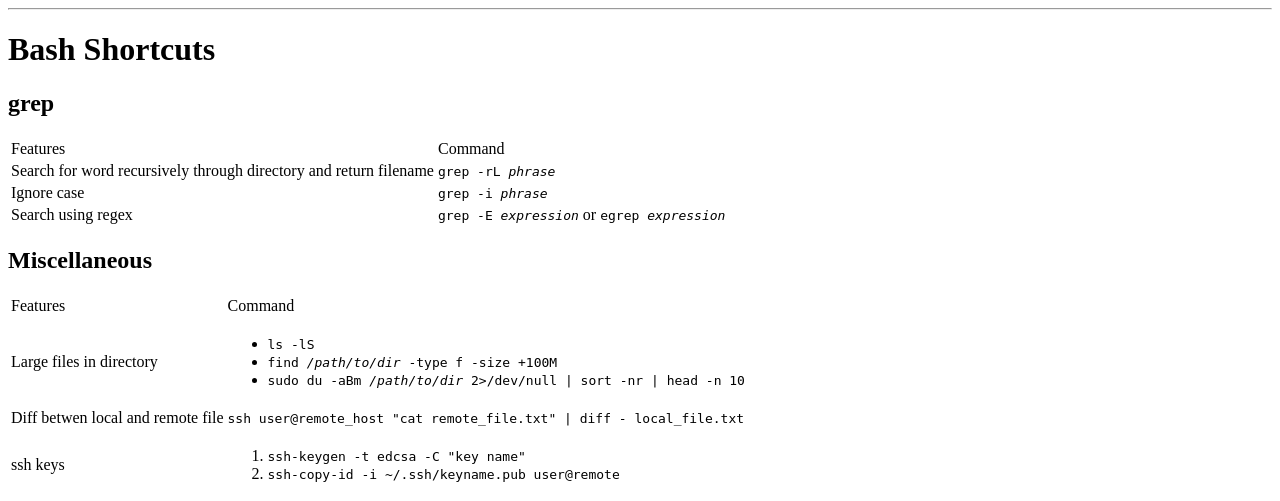
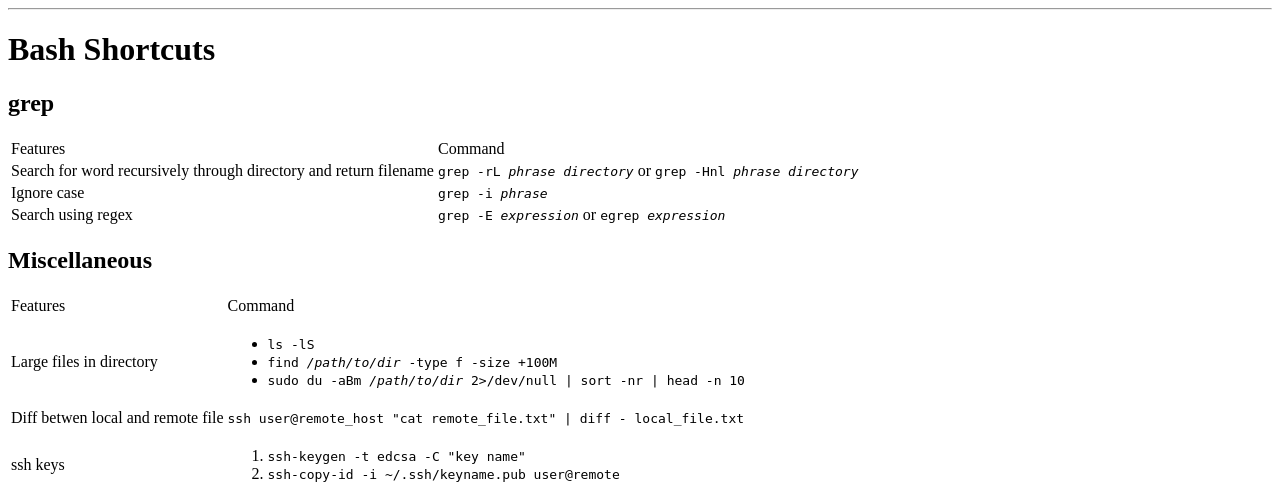
Before and after one commit to chrisharris000/helper-website, a Flask app: page /bash in a window 1280 px wide. Shown: the part 54-555 px from the top of the page. Run offline with Flask 3, Linux system fonts and the light colour scheme; parts of the project's set-up code (start-up, migrations or seed data) failed here and were passed over.

Commit message:
added detail to grep

```diff
--- a/templates/bash.html
+++ b/templates/bash.html
@@ -11,7 +11,7 @@
         </tr>
         <tr>
             <td>Search for word recursively through directory and return filename</td>
-            <td><code>grep -rL <i>phrase</i></code></td>
+            <td><code>grep -rL <i>phrase</i> <i>directory</i></code> or <code>grep -Hnl <i>phrase</i> <i>directory</i></code></td>
         </tr>
         <tr>
             <td>Ignore case</td>
```
